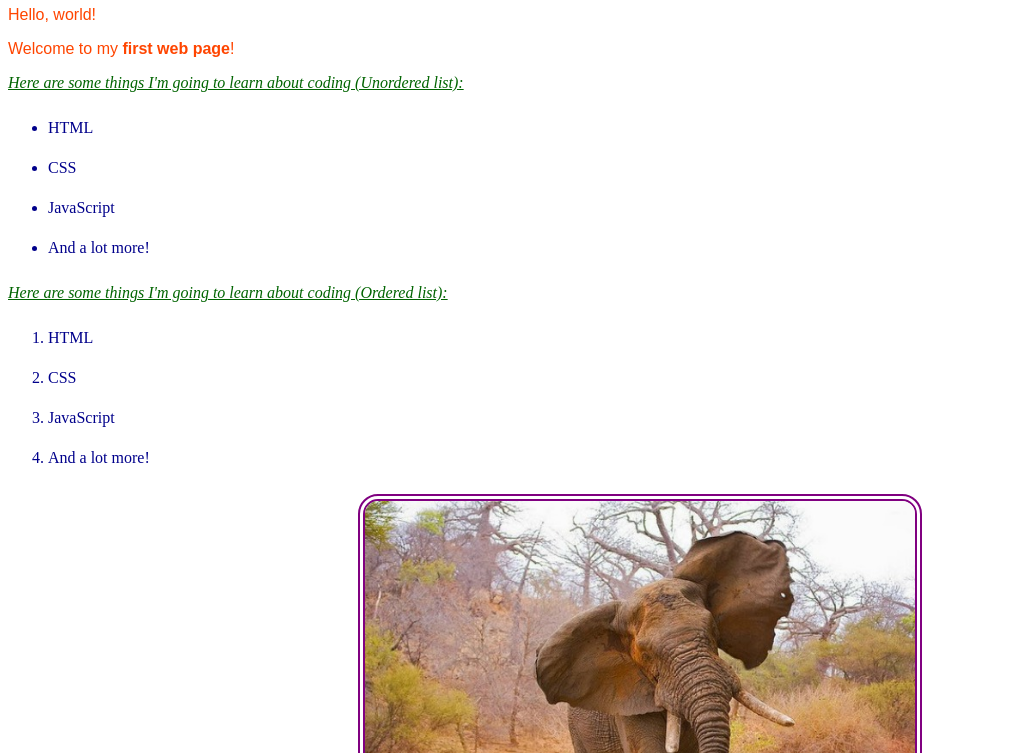
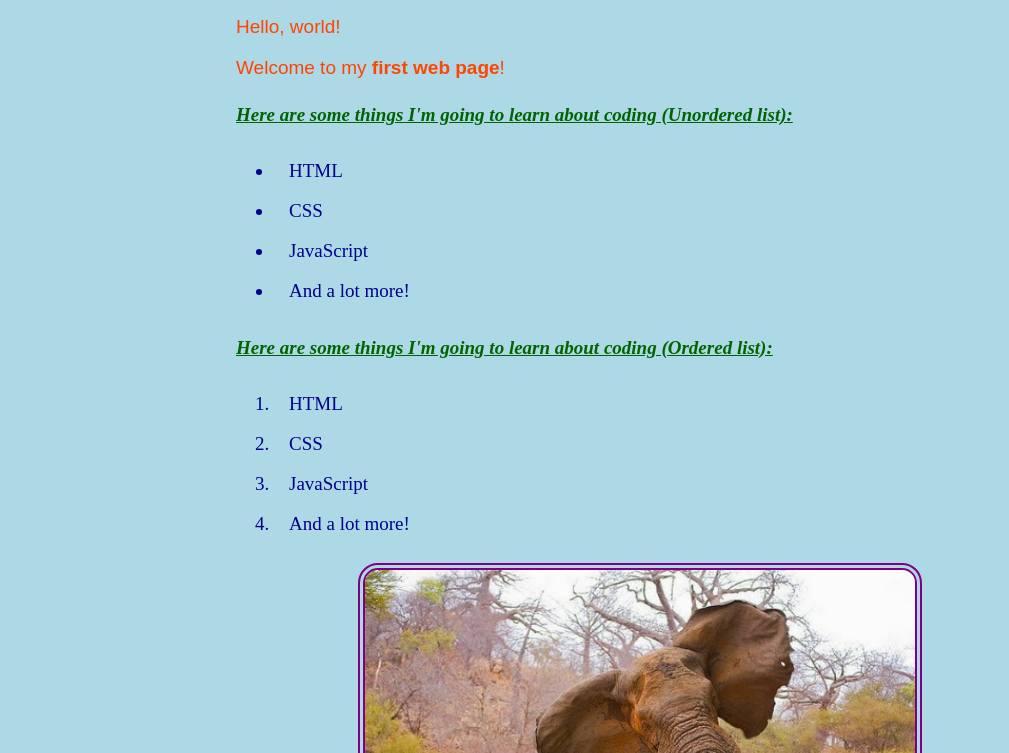
Before and after one commit to philipkariuki/my-first-website, a plain HTML site: page my-first-website.html in a window 1280 px wide. Shown: the part 121-874 px from the top of the page, without its empty margins (0-1009 px from the left). Drawn offline with Linux system fonts and the light colour scheme.

Commit message:
Remove wrong tags(p1,p2) and replaced them with h4 Style ol and li lists adding em and px elements for alignment and indentation

```diff
--- a/css/styles.css
+++ b/css/styles.css
@@ -1,33 +1,48 @@
 h1  {
   color: blue;
   text-align: center;
+  text-indent: 3em;
 }
+
 h2  {
   color: green;
   font-style: italic;
+  font-size: 21px;
+  font-family: monospace;
   text-align: center;
 }
+
 p  {
   font-family: sans-serif;
   color: orangered;
   text-align:left;
+  text-indent: 12em;
 }
-p1  {
+
+h4  {
   font-style: oblique;
   color: darkgreen;
   text-align: left;
+  text-indent: 12em;
   text-decoration: underline;
-}
-p2  {
+  }
+
+ol  {
   color: darkblue;
   text-align: left;
+  text-indent: 15px;
+  line-height: 40px;
+  padding-left: 14em;
   }
+
 ul  {
-  line-height: 40px
+  color: darkblue;
+  text-align: left;
+  text-indent: 15px;
+  line-height: 40px;
+  padding-left: 14em;
 }
-ol  {
-  line-height: 40px
-}
+
 img {
   display: block;
   margin-left: auto;
@@ -39,3 +54,9 @@ img {
   border-color: purple;
   border-style: double;
 }
+
+body  {
+  background-color: lightblue;
+  font-style: normal;
+  font-size: 19px;
+}
--- a/my-first-website.html
+++ b/my-first-website.html
@@ -1,9 +1,11 @@
 <!DOCTYPE html>
 <html>
+
 <head>
   <title>My first webpage!</title>
   <link rel="stylesheet" href="css/styles.css" type="text/css">
 </head>
+
 <body>
   <h1>My First Webpage</h1>
   <h2>Written with a little guidance from <em>Moringa School</em></h2>
@@ -12,28 +14,29 @@
   <p>Hello, world!</p>
   <p>Welcome to my <strong>first web page</strong>!</p>
 
-    <p1>Here are some things I'm going to learn about coding (Unordered list):</p1>
-    <p2>
+  <h4>Here are some things I'm going to learn about coding (Unordered list):</h4>
+
     <ul>
       <li>HTML</li>
       <li>CSS</li>
       <li>JavaScript</li>
       <li>And a lot more!</li>
     </ul>
-    </p2>
 
-    <p1>Here are some things I'm going to learn about coding (Ordered list):</p1>
-    <p2>
+
+  <h4>Here are some things I'm going to learn about coding (Ordered list):</h4>
+
     <ol>
       <li>HTML</li>
       <li>CSS</li>
       <li>JavaScript</li>
       <li>And a lot more!</li>
     </ol>
-    </p2>
+
 
   <img src="images/elephant.jpg" alt="A photo of an elephant">
 </body>
 <p>Check out <a href="http://moringaschool.com/">Moringa School</a> It's a great place to learn web development skills!</p>
 <p>Here is a link to my <a href="my-favorite-things.html">favorite things</a>.</p>
+
 </html>
```
Lines whose indentation alone changed are shown as unchanged.
